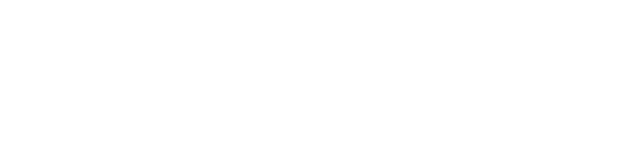
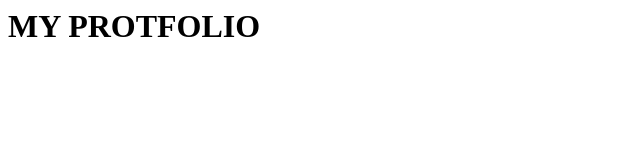
Before and after one commit to MINALXPANEL/MINALXPANEL.github.io, a plain HTML site: page index.html in a window 1280 px wide. Shown: the whole page, without its empty margins (0-640 px from the left). Drawn offline with Linux system fonts and the light colour scheme.

Commit message:
Update index.html

```diff
--- a/index.html
+++ b/index.html
@@ -1 +1 @@
-<hi></hi><hi></hi>
+<h1>MY PROTFOLIO</h1>
```
